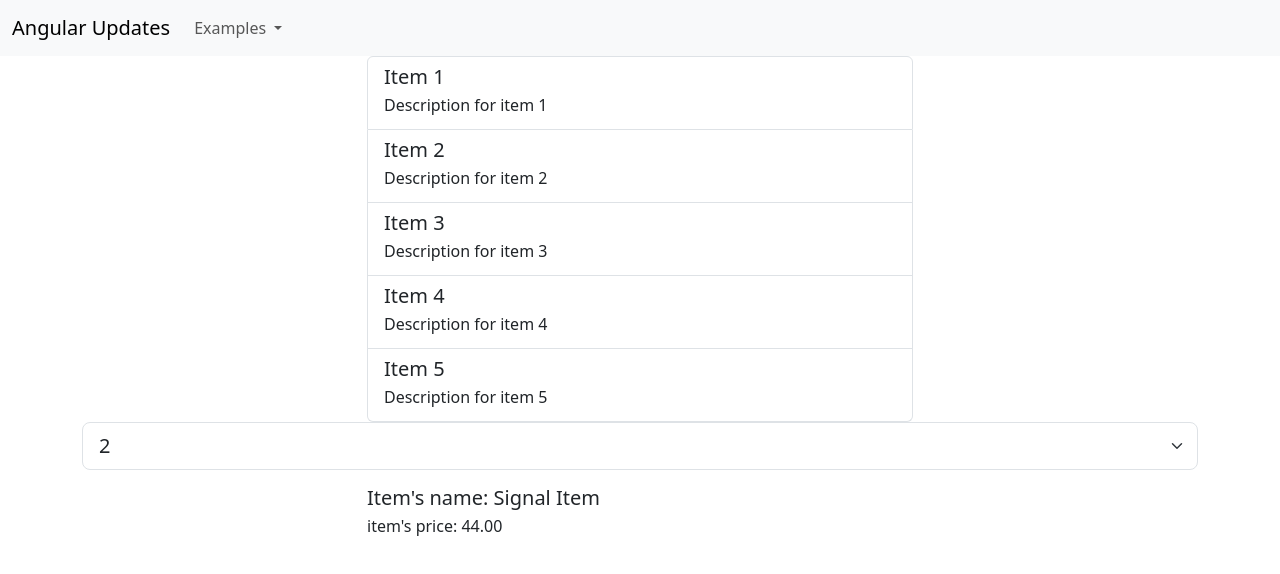
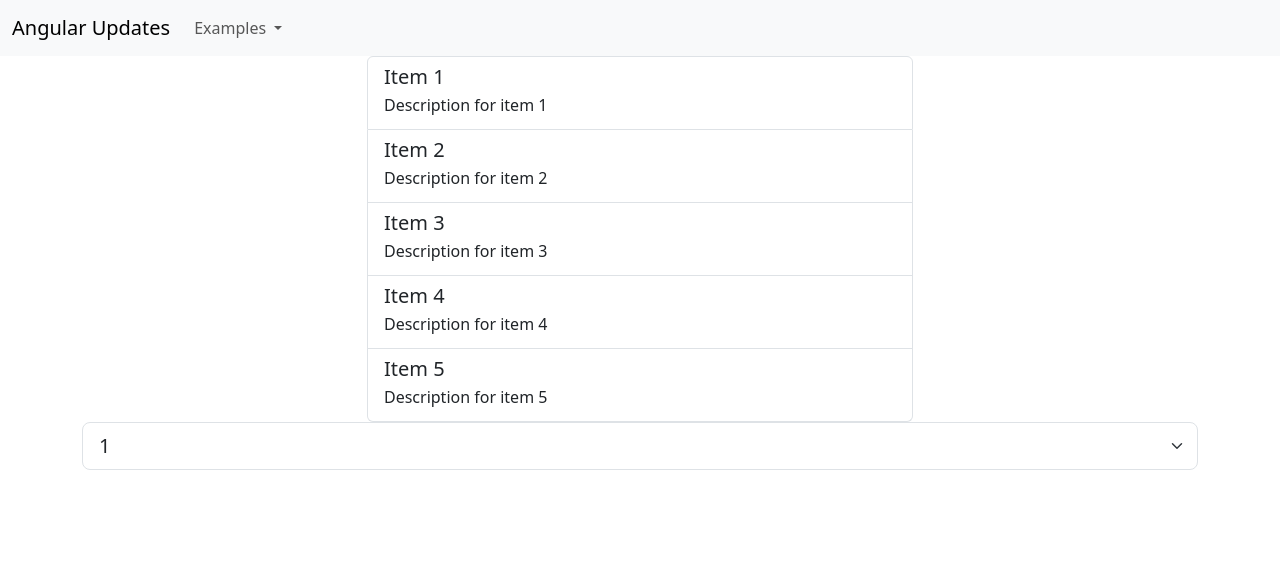
Before and after one commit to MuresanIA/presentation-angular, an Angular app: page /items in a window 1280 px wide. Shown: the top 574 px of the page. Built offline with nearby package versions, Linux system fonts and the light colour scheme; data requests are answered from the project's data file.

Commit message:
saving progress

```diff
--- a/src/app/signal/items/items.component.html
+++ b/src/app/signal/items/items.component.html
@@ -17,7 +17,7 @@
         <option *ngFor="let qty of qtyAvailable()">{{qty}}</option>
     </select>
 
-    <div class="row justify-content-center">
+    <!-- <div class="row justify-content-center">
         <div class="col-md-6">
             <div class="list-group">
                 <a>
@@ -26,5 +26,5 @@
                 </a>
             </div>
         </div>
-    </div>
+    </div> -->
 </section>
--- a/src/app/signal/items/items.component.ts
+++ b/src/app/signal/items/items.component.ts
@@ -26,23 +26,27 @@ export default class ItemsComponent implements OnInit {
   private itemService = inject(ItemsService);
   destroyRef = inject(DestroyRef);
 
+
+
   constructor() {
-    console.log('from constructor', this.quantity());
-    this.quantity.update((qty) => qty * 2);
+    console.log('signal value from constructor', this.quantity());
+    // this.quantity.update((qty) => qty * 2);
   }
 
   quantity = signal(1);
   qtyAvailable = signal([1, 2, 3, 4, 5]);
 
-  qtyEffect = effect(() => console.log('Latest quantity:', this.quantity()));
+  qtyEffect = effect(() => console.log('signal value from effect:', this.quantity()));
 
-  selectedItem = signal<Item>({
-    id: 14,
-    name: 'Signal Item',
-    description: 'some description',
-    price: 22,
-  });
-  computedPrice = computed(() => this.selectedItem().price * this.quantity());
+
+
+//   selectedItem = signal<Item>({
+//     id: 14,
+//     name: 'Signal Item',
+//     description: 'some description',
+//     price: 22,
+//   });
+//  computedPrice = computed(() => this.selectedItem().price * this.quantity());
 
 
   protected itemsArray: Item[] = [];
@@ -61,6 +65,8 @@ export default class ItemsComponent implements OnInit {
    */
 
   ngOnInit(): void {
+    console.log('signal value from OnInit', this.quantity());
+
     // this.data$.pipe(takeUntilDestroyed(this.destroyRef)).subscribe((data) => {
     //   console.log('data', data);
     // });
@@ -68,7 +74,7 @@ export default class ItemsComponent implements OnInit {
 
   onQuantitySelected(qty: number) {
     this.quantity.set(qty);
-    // this.quantity.set(1);
+    // this.quantity.set(42);
     // this.quantity.set(2);
     // this.quantity.set(33);
     // this.quantity.set(44);
```
